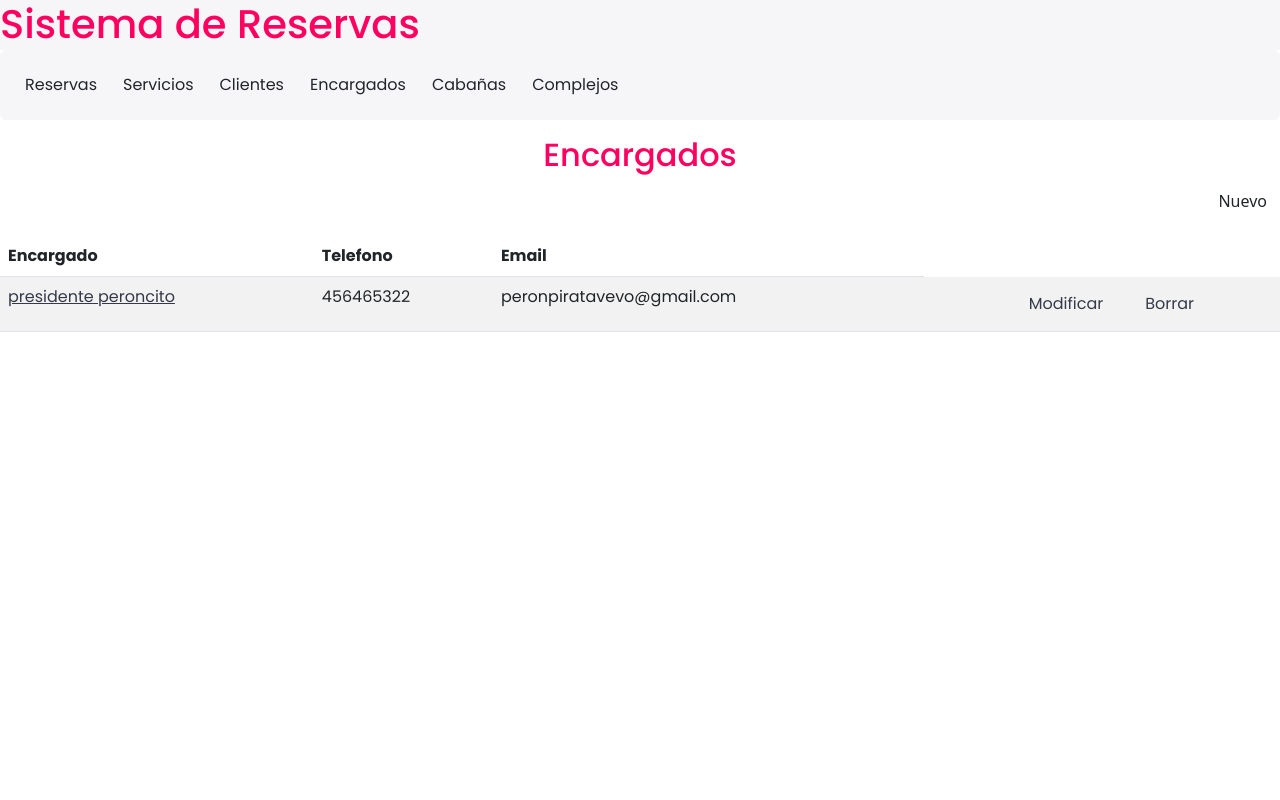
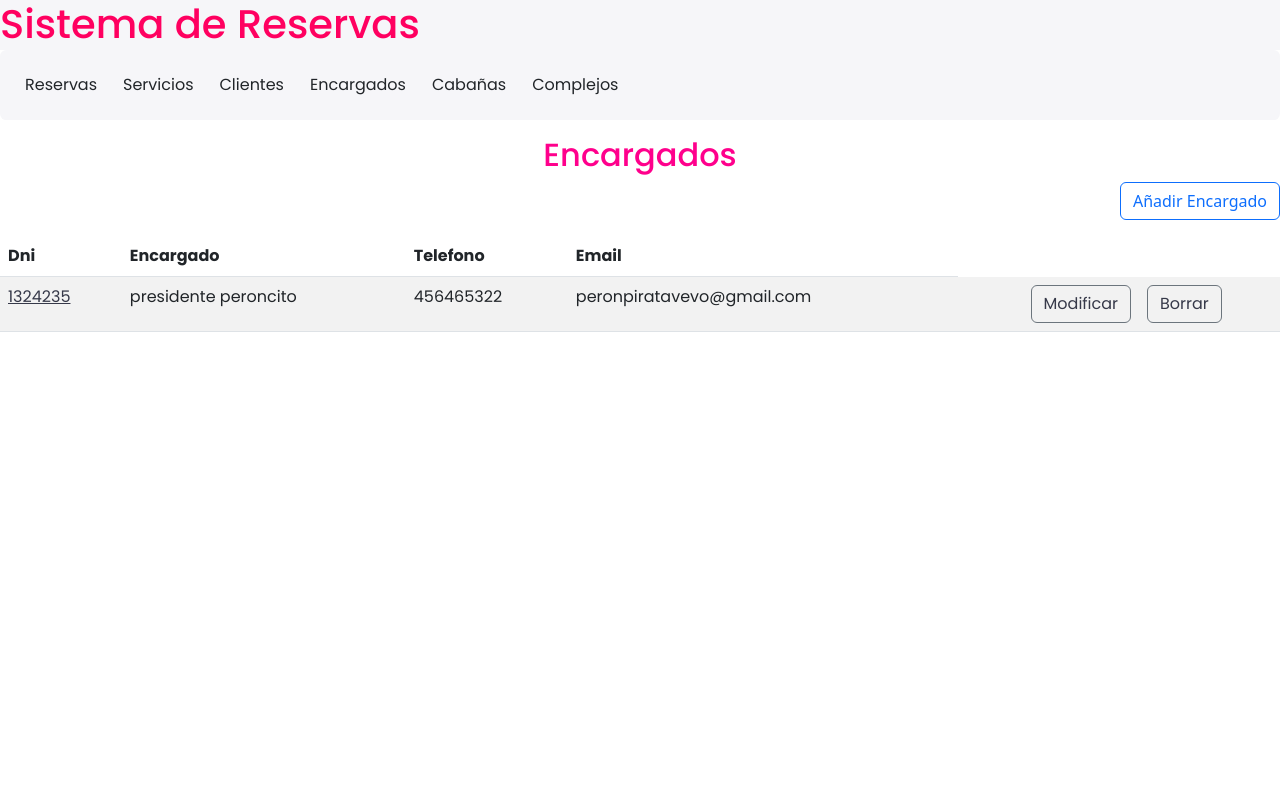
Before and after one commit to Franqui1312/Resevas, a Django app: page /encargados/ in a window 1280 px wide. Run offline with Django 4.2, Linux system fonts and the light colour scheme; data comes from the database, SQL or seed files in the repository; both versions use the stored data as it was after the commit.

Commit message:
actualización chimba

```diff
--- a/api_reserva/reservas/models.py
+++ b/api_reserva/reservas/models.py
@@ -15,6 +15,7 @@ class Cliente(models.Model):
         return self.apellido_nombre
 
 class Encargado(models.Model):
+    dni = models.IntegerField(default=0)
     apellido_nombre = models.CharField(max_length=100)
     telefono = models.CharField(max_length=30)
     email = models.CharField(max_length=50, default="user@gmail.com")
--- a/api_reserva/reservas/static/css/styles.css
+++ b/api_reserva/reservas/static/css/styles.css
@@ -3,7 +3,7 @@
 :root{
     --font-family: 'poppins' sans-serif ;
     --color-primary: #6C9BCF;
-    --color-danger: #FF0060;
+    --color-danger: #ff008c;
     --color-success: #1B9C85;
     --color-warning: #F7D060;
     --color-white: #fff;
--- a/api_reserva/reservas/templates/conf_borrar_encargado.html
+++ b/api_reserva/reservas/templates/conf_borrar_encargado.html
@@ -8,8 +8,8 @@
     <p>¿Esta seguro de borrar el encargado <b>{{ encargado.apellido_nombre}}</b>?</p>
     <form method="post">
         {% csrf_token %}
-        <button type="submit" class="btn">Aceptar</button>
-        <a type="submit" class="btn" href="/encargados/">Cancelar</a>
+        <button type="submit" class="btn btn-outline-secondary">Aceptar</button>
+        <a type="submit" class="btn btn-outline-secondary" href="/encargados/">Cancelar</a>
     </form>
 </div>
 
--- a/api_reserva/reservas/templates/detalle_encargado.html
+++ b/api_reserva/reservas/templates/detalle_encargado.html
@@ -3,7 +3,10 @@
 {% block content %}
 <div class="detalle">
     <h1>Encargado</h1>
+
+
     <h2>{{ encargado.apellido_nombre }}</h2>
+    <p><strong>Dni: </strong> {{ encargado.dni}}</p>
     <p><strong>Telefono: </strong> {{ encargado.telefono}}</p>
     <p><strong>Email: </strong> {{ encargado.email}}</p>
 </div>
--- a/api_reserva/reservas/templates/encargados.html
+++ b/api_reserva/reservas/templates/encargados.html
@@ -3,10 +3,11 @@
 {% block content %}
 
 <h2 class="titulo">Encargados</h2>
-<div class="d-flex justify-content-end align-items-end"><a class="btn" href="/encargados/encargadoNuevo/">Nuevo</a></div>
+<div class="d-flex justify-content-end align-items-end"><a class="btn btn-outline-primary" href="/encargados/encargadoNuevo/">Añadir Encargado</a></div>
 <table class="table table-striped table-hover">
     <thead>
         <tr>
+            <th>Dni</th>
             <th>Encargado</th>
             <th>Telefono</th>
             <th>Email</th>
@@ -15,11 +16,12 @@
     <tbody>
         {% for encargado in encargados %}
         <tr class="filas">
-            <td><a href="{% url 'detalle_encargado' encargado.id %}">{{ encargado.apellido_nombre }}</a></td>
+            <td><a href="{% url 'detalle_encargado' encargado.id %}">{{ encargado.dni }}</a></td>
+            <td>{{ encargado.apellido_nombre }}</td>
             <td>{{ encargado.telefono }}</td>
             <td>{{ encargado.email}}</td>
-            <td class="d-flex justify-content-end align-items-end"><a class="btn" href="/encargados/encargadoModif/{{ encargado.id }}">Modificar</a></td>
-            <td><a class="btn" href="/encargados/encargadoBorrar/{{ encargado.id }}">Borrar</a></td>
+            <td class="d-flex justify-content-end align-items-end"><a class="btn btn-outline-secondary" href="/encargados/encargadoModif/{{ encargado.id }}">Modificar</a></td>
+            <td><a class="btn btn-outline-secondary" href="/encargados/encargadoBorrar/{{ encargado.id }}">Borrar</a></td>
         {% endfor %}
     </tbody>
 </table>
--- a/api_reserva/reservas/urls.py
+++ b/api_reserva/reservas/urls.py
@@ -16,7 +16,7 @@ urlpatterns = [
     path('cabanias/<int:cabania_id>/', views.detalle_cabania, name='detalle_cabania'),
     path('reservas/<int:reserva_id>/', views.detalle_reserva, name='detalle_reserva'),
     path('servicios/<int:servicio_id>/', views.detalle_servicio, name='detalle_servicio'),
-
+    path('encargados/', views.cancelar_modif, name='cancelar_modif'),
     path('encargados/encargadoNuevo/', views.nuevo_encargado, name='nuevo_encargado'),
     path('encargados/encargadoModif/<int:pk>/', views.modif_encargado, name='modif_encargado'),
     path('encargados/encargadoBorrar/<int:pk>/', views.borrar_encargado, name='borrar_encargado')
--- a/api_reserva/reservas/views.py
+++ b/api_reserva/reservas/views.py
@@ -109,10 +109,12 @@ def modif_encargado(request, pk):
 
     if request.method == 'POST':
         id = request.POST.get('id')
+        dni = request.POST.get ('dni')
         apellido_nombre = request.POST.get('apellido_nombre')
         telefono = request.POST.get('telefono')
         email = request.POST.get('email')
 
+        encargado.dni = dni
         encargado.apellido_nombre = apellido_nombre
         encargado.telefono = telefono
         encargado.email = email
@@ -123,11 +125,12 @@ def modif_encargado(request, pk):
 
 def nuevo_encargado(request):
     if request.method=='POST':
+        dni = request.POST.get('dni')
         apellido_nombre = request.POST.get('apellido_nombre')
         telefono = request.POST.get('telefono')
         email = request.POST.get('email')
 
-        Encargado.objects.create(apellido_nombre=apellido_nombre, telefono=telefono, email=email)
+        Encargado.objects.create(dni= dni, apellido_nombre=apellido_nombre, telefono=telefono, email=email)
 
         return HttpResponseRedirect(reverse('tabla_encargados'))
     return render(request, "form_encargado.html")
@@ -139,3 +142,6 @@ def borrar_encargado(request, pk):
         return HttpResponseRedirect(reverse('tabla_encargados'))
 
     return render(request, 'conf_borrar_encargado.html', {'encargado': encargado})
+
+def cancelar_modif(request):
+    return render(request, 'encargados.html')
```
Also changed, not shown: api_reserva/reservas/templates/form_encargado.html (+8 -1 lines), api_reserva/db.sqlite3, api_reserva/reservas/migrations/0013_encargado_dni.py (added), api_reserva/reservas/migrations/0014_alter_encargado_dni.py (added).
